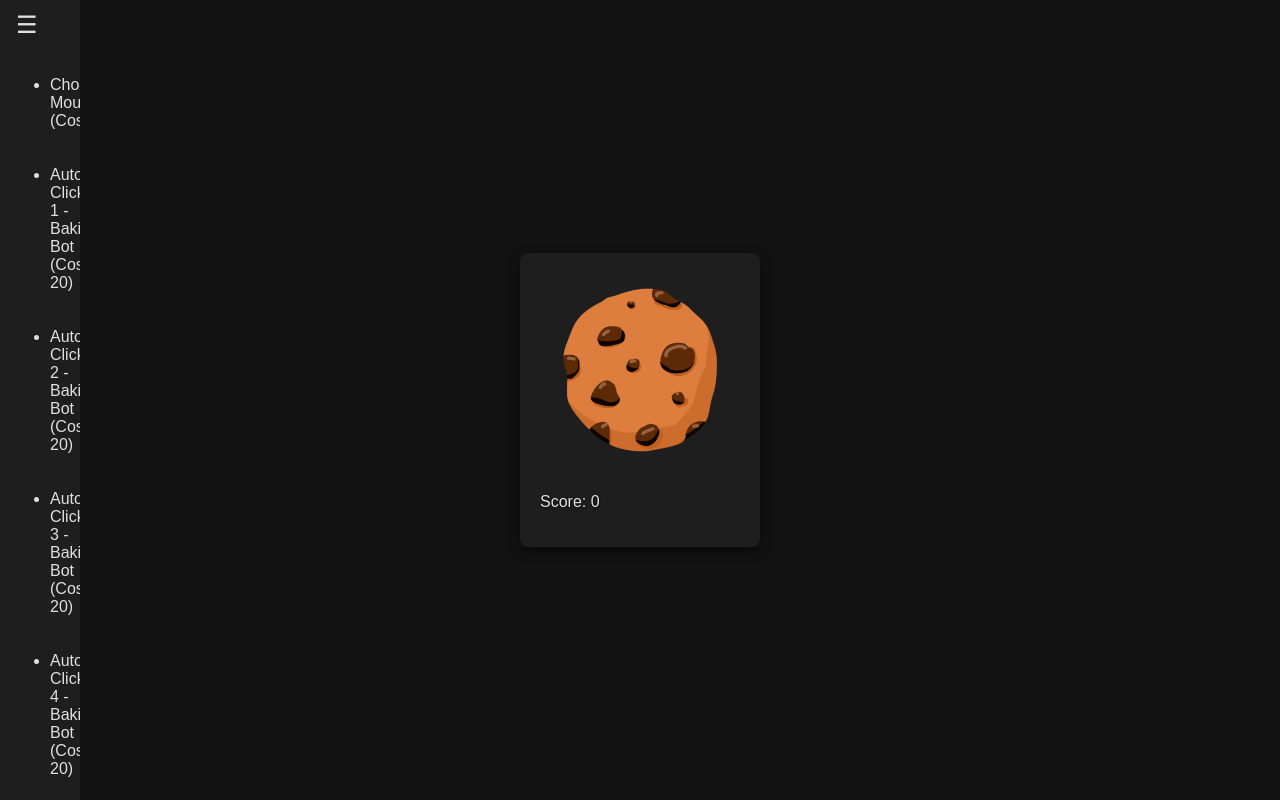
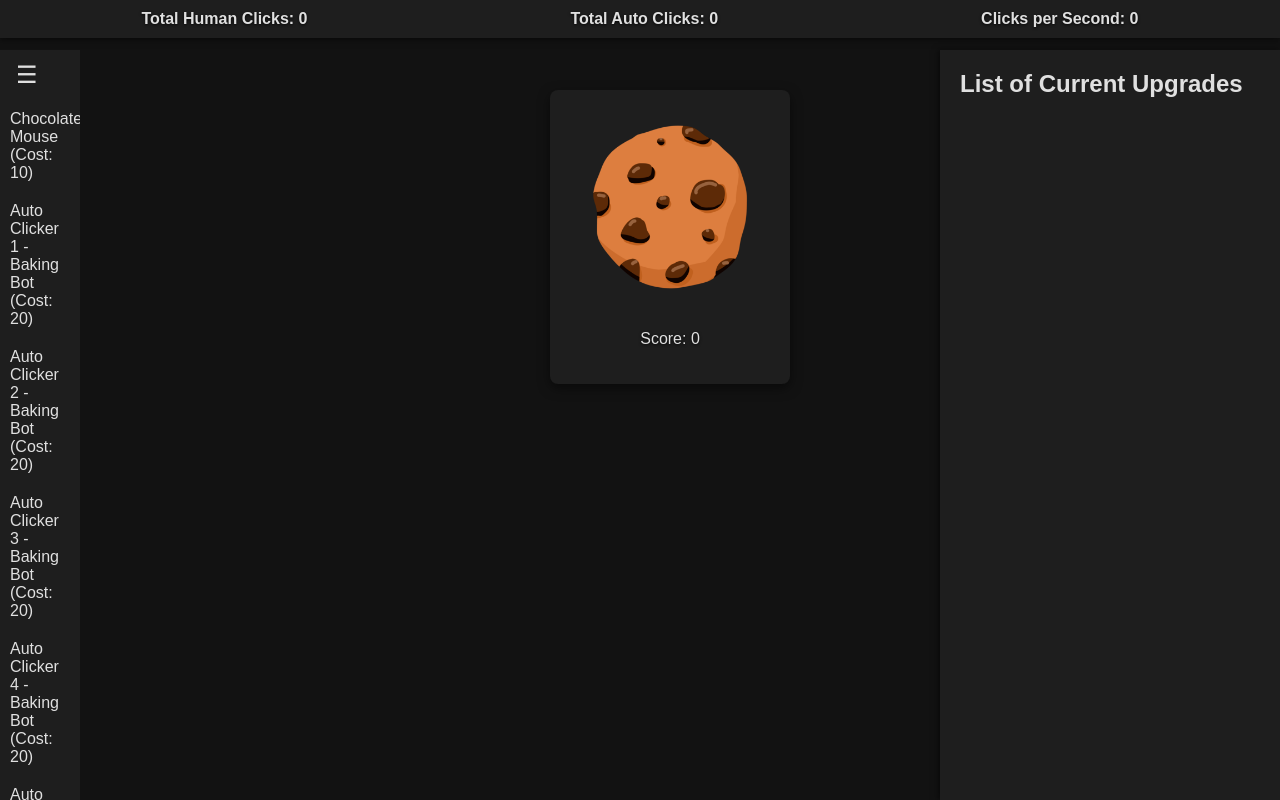
Before and after one commit to hussen612/J2_Pro, a plain HTML site: page index.html in a window 1280 px wide. Drawn offline with Linux system fonts and the light colour scheme.

Commit message:
LAYOUT UPDATE

```diff
--- a/index.html
+++ b/index.html
@@ -9,7 +9,22 @@
     <link rel="icon" type="image/png" href="media/cookie.png">
 </head>
 <body>
-    <!-- New collapsible sidebar -->
+    <!-- Top bar to display total human clicks, total auto clicks, and clicks per second -->
+    <header id="top-bar">
+        <div id="stats-container">
+            <div class="stat">
+                <p>Total Human Clicks: <span id="human-clicks">0</span></p>
+            </div>
+            <div class="stat">
+                <p>Total Auto Clicks: <span id="auto-clicks">0</span></p>
+            </div>
+            <div class="stat">
+                <p>Clicks per Second: <span id="cps">0</span></p>
+            </div>
+        </div>
+    </header>
+
+    <!-- Collapsible sidebar on the left -->
     <div id="sidebar" class="collapsed">
         <button id="sidebarToggle">☰</button>
         <ul id="mouse-upgrade"></ul>
@@ -23,12 +38,21 @@
             <ul id="auto-upgrade-7"></ul>
         </div>
     </div>
-    <!-- Wrap main content for layout adjustments -->
+
+    <!-- Main content in the centre -->
     <div id="main-content">
         <div id="game">
             <img id="cookie" src="media/cookie.png" alt="Cookie">
             <p>Score: <span id="score">0</span></p>
         </div>
     </div>
+
+    <!-- Right-hand panel for listing current upgrades or other info -->
+    <aside id="right-panel">
+        <h2>List of Current Upgrades</h2>
+        <ul id="current-upgrades-list">
+            <!-- Dynamically fill this if you wish to track purchased upgrades in detail -->
+        </ul>
+    </aside>
 </body>
 </html>
--- a/script.js
+++ b/script.js
@@ -9,19 +9,23 @@ document.addEventListener('DOMContentLoaded', () => {
     // Get reference to the button that toggles the sidebar state (collapsed/expanded).
     const sidebarToggle = document.getElementById('sidebarToggle');
 
-    // Initialize the player's score to zero.
+    // Elements for top bar stats:
+    const humanClicksDisplay = document.getElementById('human-clicks');
+    const autoClicksDisplay = document.getElementById('auto-clicks');
+    const cpsDisplay = document.getElementById('cps');
+
+    // Initialise the player's score to zero.
     let score = 0;
+    // Track total human-clicked cookies and auto-clicked cookies separately.
+    let humanClickCount = 0;
+    let autoClickCount = 0;
     // Set the base value per click for the cookie (can be increased via upgrades).
     let cookieValue = 1;
 
     // -------------------------
     // Begin Mouse Upgrade System Section
     // -------------------------
-    // This system lets the user manually upgrade the cookie click value with mouse-related upgrades.
-
-    // Index to track the current mouse upgrade in the chain.
     let currentMouseUpgradeIndex = 0;
-    // Array of objects representing each upgrade in the mouse upgrade chain.
     const mouseUpgrades = [
         { id: 1, name: "Chocolate Mouse", cost: 10, increment: 1, count: 0 },
         { id: 2, name: "Hot Chocolate Cursor", cost: 50, increment: 2, count: 0 },
@@ -32,61 +36,38 @@ document.addEventListener('DOMContentLoaded', () => {
         { id: 7, name: "Fudge Flicker", cost: 100000, increment: 100, count: 0 },
         { id: 8, name: "Cocoa Turbo EXTREME!", cost: 500000, increment: 250, count: 0 }
     ];
-    // Get reference to the <ul> element for rendering the mouse upgrade in the sidebar.
     const mouseUpgradeList = document.getElementById('mouse-upgrade');
 
-    // Function to render the current mouse upgrade in the sidebar.
     function renderMouseUpgrade() {
-        // Clear any previous content from the mouse upgrade list.
         mouseUpgradeList.innerHTML = "";
-        // If there are still upgrades remaining in the chain...
         if (currentMouseUpgradeIndex < mouseUpgrades.length) {
-            // Get the current upgrade object.
             const upg = mouseUpgrades[currentMouseUpgradeIndex];
-            // Create a new <li> element to display the upgrade.
             const li = document.createElement('li');
-            // Set the text to show the upgrade's name and cost.
             li.textContent = `${upg.name} (Cost: ${upg.cost})`;
-            // On clicking the upgrade...
             li.addEventListener('click', () => {
-                // Check if the player has enough cookies to buy the upgrade.
                 if (score >= upg.cost) {
-                    // Deduct the cost from the total score.
                     score -= upg.cost;
-                    // Update the score display with the new score.
                     scoreDisplay.textContent = score;
-                    // Increment the upgrade's owned count.
                     upg.count++;
-                    // Increase the cookie's per-click value by the upgrade's increment value.
                     cookieValue += upg.increment;
-                    // Move to the next upgrade in the chain.
                     currentMouseUpgradeIndex++;
-                    // Re-render the mouse upgrade to show the new upgrade option.
                     renderMouseUpgrade();
                 } else {
-                    // Alert the user if they do not have enough cookies.
                     alert("Not enough cookies!");
                 }
             });
-            // Append the new <li> element into the mouse upgrade list container.
             mouseUpgradeList.appendChild(li);
         } else {
-            // If all upgrades are purchased, display that no further upgrades are available.
             const li = document.createElement('li');
             li.textContent = "Max Mouse Upgrades Reached";
             mouseUpgradeList.appendChild(li);
         }
     }
-    // Call the function once to render the initial mouse upgrade.
     renderMouseUpgrade();
 
     // -------------------------
     // Begin Auto Clicker Upgrade Systems Section (7 independent chains)
     // -------------------------
-    // These chains grant automatic cookie generation over time.
-
-    // Helper function to create an array of 8 auto clicker upgrades.
-    // Each auto clicker upgrade increases the auto click value.
     function createAutoUpgrades(chainLabel) {
         return [
             { id: 1, name: `${chainLabel} - Baking Bot`, cost: 20, increment: 1, count: 0 },
@@ -100,93 +81,72 @@ document.addEventListener('DOMContentLoaded', () => {
         ];
     }
 
-    // Create an array to hold 7 separate auto clicker chains.
-    // Each chain has its own label, upgrade chain, current index, auto value, and target <ul> element.
     const autoClickerChains = [];
-    // Loop to create 7 chains.
     for (let i = 1; i <= 7; i++) {
         const chainLabel = `Auto Clicker ${i}`;
         autoClickerChains.push({
-            label: chainLabel,                // A label to identify the chain.
-            upgrades: createAutoUpgrades(chainLabel),             // Generate a fresh copy of 8 upgrades.
-            currentIndex: 0,                            // Start at the first upgrade.
-            autoValue: 0,                               // Auto click value starts at 0.
-            listEl: document.getElementById(`auto-upgrade-${i}`) // Get the corresponding <ul> element by its id.
+            label: chainLabel,
+            upgrades: createAutoUpgrades(chainLabel),
+            currentIndex: 0,
+            autoValue: 0,
+            listEl: document.getElementById(`auto-upgrade-${i}`)
         });
     }
 
-    // Function to render the current upgrade for a given auto clicker chain.
     function renderAutoUpgrade(chain) {
-        // Clear the chain's current upgrade display.
         chain.listEl.innerHTML = "";
-        // Check if there are still upgrades available in this chain.
         if (chain.currentIndex < chain.upgrades.length) {
-            // Retrieve the current upgrade object.
             const upg = chain.upgrades[chain.currentIndex];
-            // Create a new <li> element to display the upgrade for this auto clicker.
             const li = document.createElement('li');
-            // Set the text to show the chain label, upgrade name, and cost.
             li.textContent = `${upg.name} (Cost: ${upg.cost})`;
-            // Add a click event listener to handle purchasing the upgrade.
             li.addEventListener('click', () => {
-                // Check if the player has enough cookies to purchase.
                 if (score >= upg.cost) {
-                    // Deduct the cost from the score.
                     score -= upg.cost;
-                    // Update the score display element.
                     scoreDisplay.textContent = score;
-                    // Increment the purchased upgrade's count.
                     upg.count++;
-                    // Increase the auto click value for this chain by the upgrade's increment.
                     chain.autoValue += upg.increment;
-                    // Move on to the next upgrade in the chain.
                     chain.currentIndex++;
-                    // Re-render the auto clicker upgrade for this chain.
                     renderAutoUpgrade(chain);
                 } else {
-                    // Alert the player if they do not have enough cookies.
                     alert("Not enough cookies!");
                 }
             });
-            // Append the newly created <li> element to the chain's designated upgrade list.
             chain.listEl.appendChild(li);
         } else {
-            // If all upgrades for the chain have been purchased, inform the player.
             const li = document.createElement('li');
             li.textContent = `${chain.label} - Max Upgrades Reached`;
             chain.listEl.appendChild(li);
         }
     }
-    // Render the initial upgrade for all 7 auto clicker chains.
     autoClickerChains.forEach(chain => renderAutoUpgrade(chain));
 
     // -------------------------
     // Timer for Automatic Cookie Generation
     // -------------------------
-    // Set up an interval to add cookies automatically based on the cumulative auto click value.
     setInterval(() => {
-        // Sum the autoValue from all auto clicker chains.
         let totalAuto = autoClickerChains.reduce((sum, chain) => sum + chain.autoValue, 0);
-        // If there is any auto-generated cookie value, add it to the score.
         if (totalAuto > 0) {
             score += totalAuto;
-            // Update the score display with the new total.
+            autoClickCount += totalAuto; // Track how many cookies came from auto upgrades
             scoreDisplay.textContent = score;
         }
-    }, 1000); // Execute this block every 1000 milliseconds (1 second).
+        // Update clicks per second (auto rate) in real time
+        // Since the interval is every 10 ms, totalAuto * 100 = auto clicks per second
+        cpsDisplay.textContent = totalAuto * 100;
+        // Update the auto clicks display
+        autoClicksDisplay.textContent = autoClickCount;
+    }, 10);
 
     // -------------------------
     // Mouse Click Functionality for Manual Clicking
     // -------------------------
-    // Add an event listener on the cookie element so when it's clicked, the score increases.
     cookie.addEventListener('click', () => {
-        // Add the current cookie value (which might be enhanced by mouse upgrades) to the score.
         score += cookieValue;
-        // Update the displayed score.
+        humanClickCount += cookieValue; // Track how many cookies came from manual clicks
         scoreDisplay.textContent = score;
-        // Apply a temporary 'clicked' class for visual feedback.
+        humanClicksDisplay.textContent = humanClickCount;
+
         cookie.classList.add('clicked');
-        // Remove the 'clicked' class after a short delay to reset the animation.
         setTimeout(() => {
             cookie.classList.remove('clicked');
         }, 100);
@@ -195,9 +155,7 @@ document.addEventListener('DOMContentLoaded', () => {
     // -------------------------
     // Sidebar Toggle Functionality
     // -------------------------
-    // Add an event listener to the sidebar toggle button.
     sidebarToggle.addEventListener('click', () => {
-        // Toggle the 'collapsed' class on the sidebar element to show/hide its full width.
         sidebar.classList.toggle('collapsed');
     });
 });
--- a/style.css
+++ b/style.css
@@ -1,36 +1,34 @@
 body {
     display: flex;
     flex-direction: row;
-    align-items: center;
-    justify-content: center;
+    align-items: flex-start;
+    justify-content: flex-start;
     min-height: 100vh;
     background-color: #121212;
     color: #e0e0e0;
     font-family: Arial, sans-serif;
     margin: 0;
 }
-#game {
-    padding: 20px;
-    border-radius: 8px;
+
+/* Top bar styles */
+#top-bar {
+    position: fixed;
+    top: 0;
+    left: 0;
+    right: 0;
     background: #1e1e1e;
-    box-shadow: 0 4px 12px rgba(0, 0, 0, 0.5);
-    position: fixed;
-    left: 50%;
-    top: 50%;
-    transform: translate(-50%, -50%);
+    padding: 10px;
+    z-index: 999;
+    box-shadow: 0 2px 6px rgba(0, 0, 0, 0.5);
 }
-#cookie {
-    width: 200px;
-    height: 200px;
-    cursor: pointer;
-    transition: transform 0.1s ease, box-shadow 0.1s ease;
+#stats-container {
+    display: flex;
+    flex-direction: row;
+    justify-content: space-around;
 }
-#cookie.clicked {
-    transform: scale(0.9);
-    box-shadow: 0 0 20px rgba(255, 255, 255, 0.5);
-}
-/* Enhance text readability */
-p, span {
+.stat p {
+    margin: 0;
+    font-weight: bold;
     text-shadow: 0 1px 3px rgba(0, 0, 0, 0.8);
 }
 
@@ -43,7 +41,7 @@ p, span {
     overflow: hidden;
     padding: 10px;
     position: fixed;
-    top: 0;
+    top: 50px; /* leave space for the top bar */
     bottom: 0;
     left: 0;
 }
@@ -59,10 +57,12 @@ p, span {
     margin-bottom: 10px;
 }
 #sidebar ul {
-    /* Already styled as a single horizontal line */
     display: flex;
-    flex-direction: row;
+    flex-direction: column;
     gap: 10px;
+    list-style-type: none;
+    padding-left: 0;
+    margin: 0;
 }
 #sidebar li {
     margin: 10px 0;
@@ -70,6 +70,62 @@ p, span {
 
 /* Main content adjustments */
 #main-content {
-    width: 100%;
+    margin-left: 250px; /* leave space for expanded sidebar */
+    margin-top: 70px; /* leave space for top bar */
+    width: calc(100% - 250px);
     padding: 20px;
+    display: flex;
+    justify-content: center;
+    align-items: center;
+    position: relative;
 }
+#sidebar.collapsed + #main-content {
+    margin-left: 60px; /* narrower if sidebar is collapsed */
+    width: calc(100% - 60px);
+}
+
+/* Game container (cookie and score) */
+#game {
+    padding: 20px;
+    border-radius: 8px;
+    background: #1e1e1e;
+    box-shadow: 0 4px 12px rgba(0, 0, 0, 0.5);
+}
+#cookie {
+    width: 200px;
+    height: 200px;
+    cursor: pointer;
+    transition: transform 0.1s ease, box-shadow 0.1s ease;
+}
+#cookie.clicked {
+    transform: scale(0.9);
+    box-shadow: 0 0 20px rgba(255, 255, 255, 0.5);
+}
+p, span {
+    text-shadow: 0 1px 3px rgba(0, 0, 0, 0.8);
+    text-align: center;
+}
+
+/* Right-hand panel */
+#right-panel {
+    position: fixed;
+    top: 50px; /* below the top bar */
+    right: 0;
+    bottom: 0;
+    width: 300px;
+    background: #1e1e1e;
+    padding: 20px;
+    box-shadow: -2px 0 6px rgba(0, 0, 0, 0.5);
+    overflow-y: auto;
+}
+#right-panel h2 {
+    margin-top: 0;
+    text-align: centre;
+}
+#current-upgrades-list {
+    list-style-type: none;
+    padding-left: 0;
+}
+#current-upgrades-list li {
+    margin: 5px 0;
+}
```
